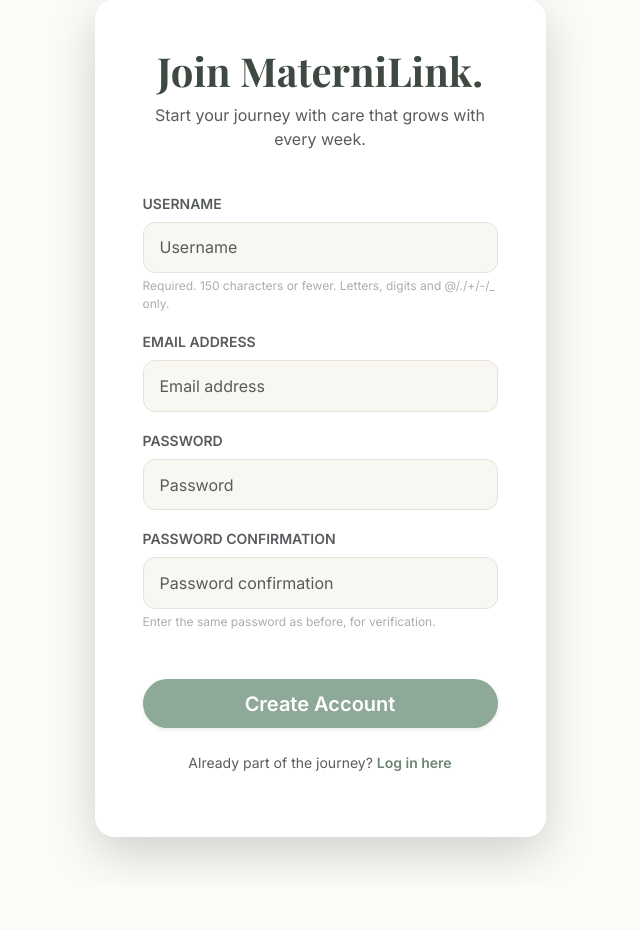
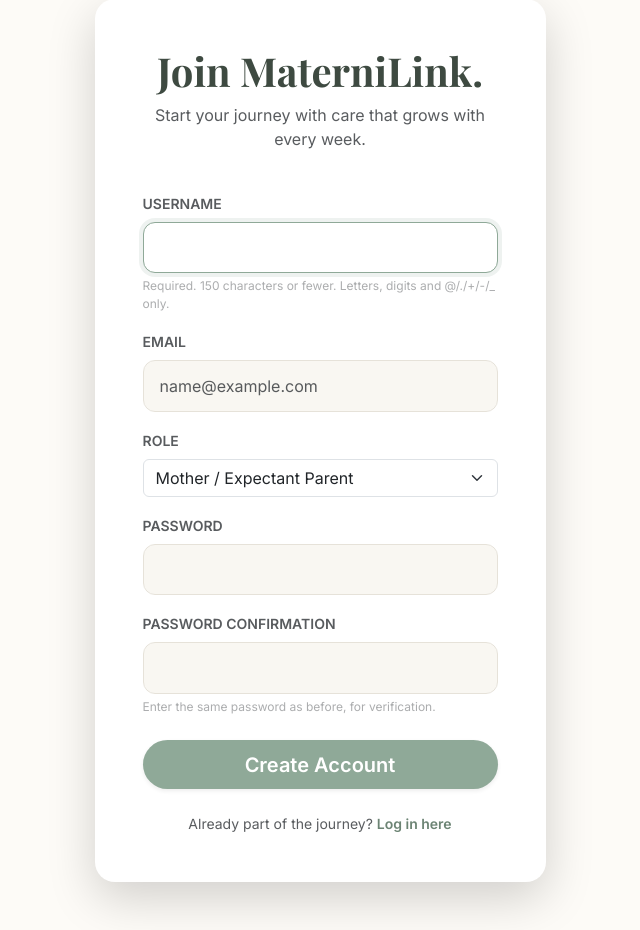
Before and after one commit to nathanaelandrew/MaterniLink, a Django app: page /register/ in a window 1280 px wide. Shown: the part 180-1110 px from the top of the page, without its empty margins (320-960 px from the left). Before the commit the page ends 1046 px from the top, so only its background shows below. Run offline with Django 5.2, Linux system fonts and the light colour scheme.

Commit message:
fix(register): resolve layout and form submission bug

```diff
--- a/apps/register/forms.py
+++ b/apps/register/forms.py
@@ -1,16 +1,32 @@
 from django import forms
 from django.contrib.auth.forms import UserCreationForm
-from django.contrib.auth.models import User
+from django.contrib.auth import get_user_model
 
-
-class RegisterForm(UserCreationForm):
-    email = forms.EmailField(required=True)
-
-    class Meta:
-        model = User
-        fields = ['username', 'email']
+User = get_user_model()
 
 class SignUpForm(UserCreationForm):
-    class Meta:
+    ROLE_CHOICES = (
+        ('Mother', 'Mother / Expectant Parent'),
+        ('Doctor', 'Healthcare Provider / Doctor'),
+    )
+
+    email = forms.EmailField(
+        required=True,
+        widget=forms.EmailInput(attrs={'class': 'form-control', 'placeholder': 'name@example.com'})
+    )
+    role = forms.ChoiceField(
+        choices=ROLE_CHOICES,
+        required=True,
+        widget=forms.Select(attrs={'class': 'form-select'})
+    )
+
+    class Meta(UserCreationForm.Meta):
         model = User
-        fields = ("username", "email")
+        fields = ('username', 'email', 'role')
+
+    def __init__(self, *args, **kwargs):
+        super().__init__(*args, **kwargs)
+        # Apply form-control styling to username and password inputs
+        for name, field in self.fields.items():
+            if name != 'role':
+                field.widget.attrs.update({'class': 'form-control'})
--- a/apps/register/views.py
+++ b/apps/register/views.py
@@ -2,26 +2,47 @@ from django.shortcuts import render, redirect
 from django.contrib.auth import login
 from .forms import SignUpForm
 from apps.profile.models import MotherProfile, DoctorProfile
+import uuid
 
 def register_view(request):
+    if request.user.is_authenticated:
+        return redirect('home:dashboard')
+
     if request.method == 'POST':
         form = SignUpForm(request.POST)
         if form.is_valid():
             user = form.save(commit=False)
             role = form.cleaned_data.get('role')
             user.role = role
+            user.status = 'Active'
             user.save()
 
             if role == 'Mother':
                 MotherProfile.objects.create(
                     user=user,
-                    date_of_birth="2000-01-01"
+                    first_name=user.username,
+                    last_name='',
+                    date_of_birth='2000-01-01',
+                    blood_type='O+',
+                    emergency_contact_name='Emergency Contact',
+                    emergency_contact_phone='000-000-0000'
                 )
             elif role == 'Doctor':
-                DoctorProfile.objects.create(user=user)
+                # Generate a temporary unique license number
+                temp_license = f"MD-{uuid.uuid4().hex[:6].upper()}"
+                DoctorProfile.objects.create(
+                    user=user,
+                    first_name=user.username,
+                    last_name='Doctor',
+                    license_number=temp_license,
+                    specialization='Obstetrics & Gynecology',
+                    phone_number='000-000-0000',
+                    clinic_address='Main Hospital'
+                )
 
             login(request, user)
             return redirect('home:dashboard')
     else:
         form = SignUpForm()
+
     return render(request, 'register/register.html', {'form': form})
--- a/templates/register/register.html
+++ b/templates/register/register.html
@@ -5,7 +5,7 @@
     <div class="col-md-6 col-lg-5">
         <div class="card p-5 border-0 shadow-lg">
             <div class="text-center mb-4">
-                <h2 class="display-6">Join MaterniLink.</h2>
+                <h2 class="display-6" style="font-family: 'Playfair Display', serif;">Join MaterniLink.</h2>
                 <p class="text-muted">Start your journey with care that grows with every week.</p>
             </div>
 
@@ -18,36 +18,36 @@
                             {{ field.label }}
                         </label>
 
-                        <!-- Manually adding form-control class to Django fields -->
-                        <input type="{{ field.field.widget.input_type|default:'text' }}"
-                               name="{{ field.name }}"
-                               class="form-control {% if field.errors %}is-invalid{% endif %}"
-                               placeholder="{{ field.label }}">
+                        <!-- Renders inputs and the role select dropdown correctly -->
+                        {{ field }}
 
-                        <!-- Clean handling of help text -->
                         {% if field.help_text %}
                             <div class="form-text small opacity-50" style="font-size: 0.75rem;">
-                                {{ field.help_text|safe|truncatechars:100 }}
+                                {{ field.help_text|safe|truncatechars:90 }}
                             </div>
                         {% endif %}
 
                         {% if field.errors %}
-                            <div class="invalid-feedback small">
+                            <div class="text-danger small mt-1">
                                 {{ field.errors|first }}
                             </div>
                         {% endif %}
                     </div>
                 {% endfor %}
 
-                <div class="d-grid mt-5">
-                    <button type="submit" class="btn btn-sage btn-lg shadow-sm">Create Account</button>
+                <div class="d-grid mt-4">
+                    <button type="submit" class="btn btn-sage btn-lg shadow-sm">
+                        Create Account
+                    </button>
                 </div>
             </form>
 
             <div class="text-center mt-4">
-                <p class="small text-muted">
+                <p class="small text-muted mb-0">
                     Already part of the journey?
-                    <a href="{% url 'login:login' %}" class="text-decoration-none fw-bold" style="color: var(--sage-dark);">Log in here</a>
+                    <a href="{% url 'login:login' %}" class="text-decoration-none fw-bold" style="color: var(--sage-dark);">
+                        Log in here
+                    </a>
                 </p>
             </div>
         </div>
```
